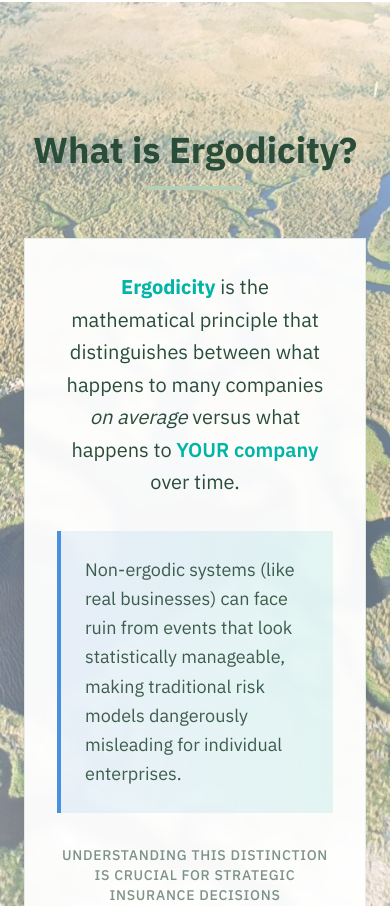
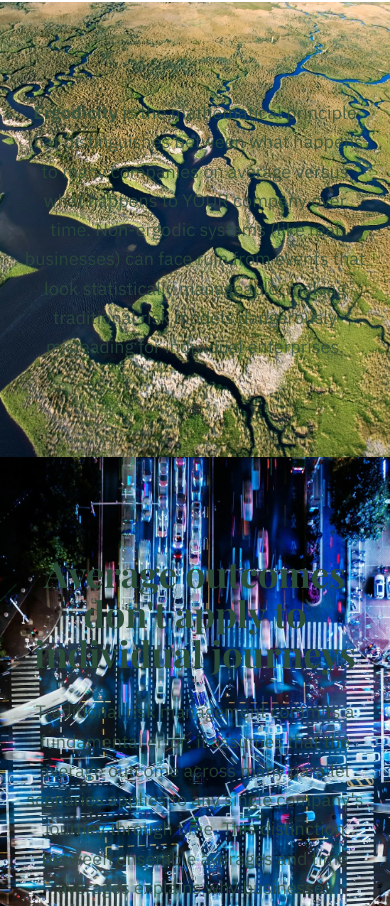
Before and after one commit to AlexFiliakov/MostlyOptimal.com, a Next.js app: page / in a window 390 px wide. Shown: the part 938-1844 px from the top of the page. Built offline with nearby package versions, Linux system fonts and the light colour scheme.

Commit message:
chore: ctasection & definitionsection

```diff
--- a/app/components/CTASection.tsx
+++ b/app/components/CTASection.tsx
@@ -1,4 +1,6 @@
+'use client';
 import Image from "next/image";
+import CustomButton from "./CustomButton";
 
 export default function CTASection() {
   return (
@@ -29,18 +31,21 @@ export default function CTASection() {
         </p>
 
         <div className="flex flex-col sm:flex-row gap-4 justify-center">
-          <a
+          {/* <a
             href="https://mostlyoptimal.com/tutorial"
             className="inline-block bg-sage-green hover:bg-sage-green/90 text-white font-semibold px-8 py-4 rounded-lg transition-all duration-300 transform hover:scale-105 shadow-lg"
-          >
+          > */}
+          <CustomButton>
+
             Start Your Analysis
-          </a>
-          <a
+          </CustomButton>
+          {/* <a
             href="https://mostlyoptimal.com/research"
             className="inline-block bg-transparent border-2 border-sage-green text-sage-green hover:bg-sage-green hover:text-white font-semibold px-8 py-4 rounded-lg transition-all duration-300"
-          >
+          > */}
+          <CustomButton>
             Research Paper
-          </a>
+          </CustomButton>
         </div>
       </div>
     </section>
--- a/app/components/DefinitionSection.tsx
+++ b/app/components/DefinitionSection.tsx
@@ -4,56 +4,29 @@ export default function DefinitionSection() {
   return (
     <section
       id="discover"
-      className="relative py-32 px-6 overflow-hidden bg-gradient-to-b from-white via-[#BDD1CC]/70 to-white"
+      className="relative py-24 px-6 overflow-hidden"
     >
-      {/* Background Image with Overlay */}
       <div className="absolute inset-0 z-0">
         <div className="relative w-full h-full">
           <Image
             src="/images/delta.webp"
             alt="Nile Delta"
             fill
-            className="object-cover "
+            className="object-cover"
             sizes="100vw"
           />
-          {/* Subtle gradient overlay for better text readability */}
-          <div className="absolute inset-0 bg-gradient-to-b from-white/60 via-white/40 to-white/60" />
         </div>
       </div>
 
-      <div className="relative z-10 max-w-5xl mx-auto">
-        {/* Section Title */}
-        <div className="text-center mb-12">
-          <h2 className="text-4xl md:text-5xl font-bold text-[#2A4D3A] mb-4">
-            What is Ergodicity?
-          </h2>
-          <div className="w-24 h-1 bg-[#B4D1B8] mx-auto" />
-        </div>
-
-        {/* Main Definition */}
-        <div className="bg-white/95 backdrop-blur-sm shadow-xl p-8 md:p-12 border border-[#AEC6C1]/30">
-          <p className="text-xl md:text-2xl text-[#2A4D3A] leading-relaxed text-center mb-8">
-            <span className="font-bold text-[#00B4A6]">Ergodicity</span> is the mathematical principle that distinguishes
-            between what happens to many companies <span className="italic">on average</span> versus what
-            happens to <span className="font-semibold text-[#00B4A6]">YOUR company</span> over time.
-          </p>
-
-          {/* Key Insight Box */}
-          <div className="bg-gradient-to-r from-[#4A90E2]/10 to-[#00B4A6]/10 p-6 border-l-4 border-[#4A90E2]">
-            <p className="text-lg text-[#2A4D3A]/90 leading-relaxed">
-              Non-ergodic systems (like real businesses) can face ruin from events that look statistically
-              manageable, making traditional risk models dangerously misleading
-              for individual enterprises.
-            </p>
-          </div>
-
-          {/* Bottom Accent */}
-          <div className="mt-8 text-center">
-            <p className="text-sm text-[#2A4D3A]/60 font-medium uppercase tracking-wider">
-              Understanding this distinction is crucial for strategic insurance decisions
-            </p>
-          </div>
-        </div>
+      <div className="relative z-10 max-w-4xl mx-auto text-center">
+        <p className="text-lg text-deep-forest/80 leading-relaxed">
+          <b>Ergodicity</b> is the mathematical principle that distinguishes
+          between what happens to many companies on average versus what
+          happens to YOUR company over time. Non-ergodic systems (like real
+          businesses) can face ruin from events that look statistically
+          manageable, making traditional risk models dangerously misleading
+          for individual enterprises.
+        </p>
       </div>
     </section>
   );
```
